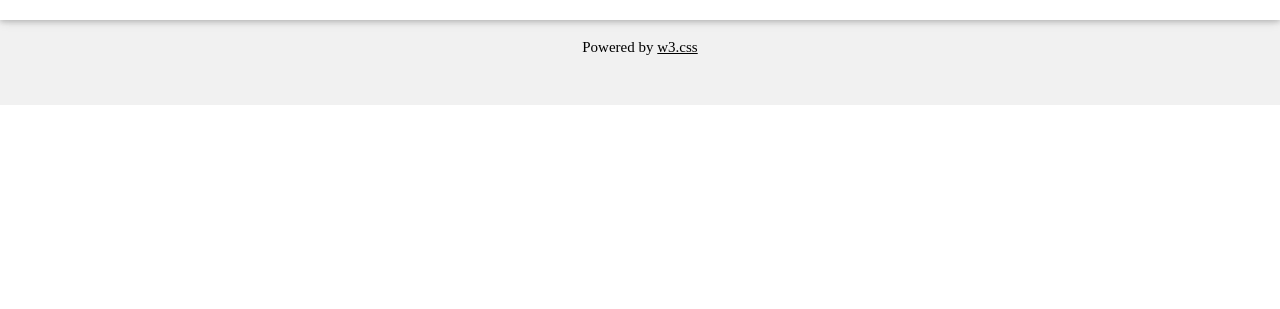
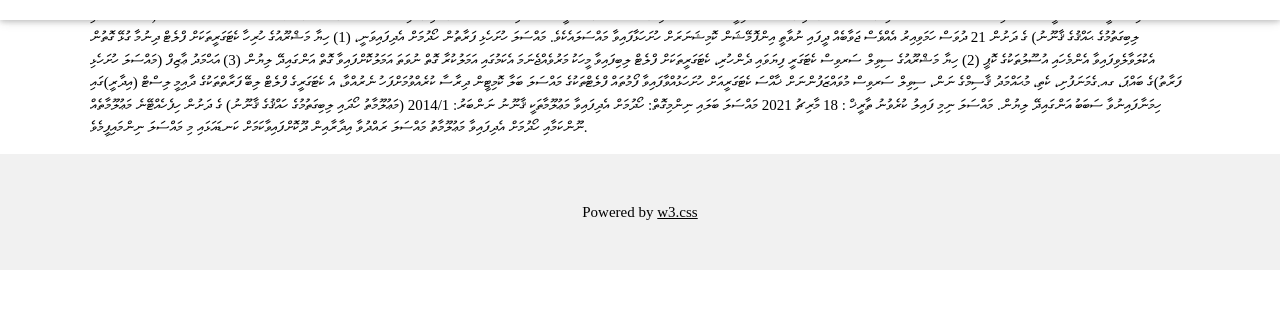
Before and after one commit to areeb-h/areeb-h.github.io, a plain HTML site: page index.html in a window 1280 px wide. Shown: the part 35-344 px from the top of the page. Drawn offline with nearby package versions, Linux system fonts and the light colour scheme.

Commit message:
Update index.html

```diff
--- a/index.html
+++ b/index.html
@@ -37,6 +37,7 @@ h1, h2, h3, h4, h5, h6 {
 <!-- Page content -->
 <div class="w3-content" style="max-width:1100px">
 
+  <p> މައްސަލަ ރަޖިސްޓްރީ ކުރެވުނު ތާރީޚް : 09 މާރިޗު 2021 މައްސަލަ ހުށަހެޅި ފަރާތް : އާޙްމަދު އާޒިފް މައްސަލަ: މިއީ، މައްސަލަ ހުށަހެޅި ފަރާތުން 11 ފެބުރުވަރީ 2021ގައި މައްސަލަ ރައްދުވާ އިދާރާއިން މަޢުލޫމާތު ހޯދުމަށް އެދުމުން، ޤާނޫނު ނަންބަރު: 2014/1 (މައުލޫމާތު ހޯދައި ލިބިގަތުމުގެ ޙައްޤުގެ ޤާނޫނު) ގެ ދަށުން 21 ދުވަސް ހަމަވިއިރު އެއްވެސް ޖަވާބެއް ދީފައި ނުވާތީ އިންފޮމޭޝަން ކޮމިޝަނަރަށް ހުށަހަޅާފައިވާ މައްސަލައެކެވެ. މައްސަލަ ހުށަހެޅި ފަރާތުން ހޯދުމަށް އެދިފައިވަނީ، (1) ހިޔާ މަޝްރޫއުގެ ހުރިހާ ކެޓަގަރީތަކަށް ފްލެޓް ދިނުމާ ގުޅޭ ގޮތުން އެކުލަވާލެވިފައިވާ އެންމެހައި އުސޫލުތަކުގެ ކޮޕީ (2) ހިޔާ މަޝްރޫއުގެ ސިވިލް ސަރވިސް ކެޓަގަރީ ފިޔަވައި ދެންހުރި، ކެޓަގަރީތަކަށް ފްލެޓް ލިބިފައިވާ މީހަކު މަރުވެއްޖެނަމަ އެކަމުގައި އަމަލުކުރާ ގޮތް ނުވަތަ އަމަލުކޮށްފައިވާ ގޮތް އަންގައިދޭ ލިޔުން (3) އަޙްމަދު ޢާޒިފް (މައްސަލަ ހުށަހެޅި ފަރާތު)ގެ ބައްޕަ، ގއ.ގެމަނަފުށި، ކެތި، މުޙައްމަދު ޤާސިމްގެ ނަން، ސިވިލް ސަރވިސް މުވައްޒަފުންނަށް ޚާއްސަ ކެޓަގަރީއަށް ހުށަހަޅުއްވާފައިވާ ފޯމުތައް ފްލެޓްތަކުގެ މައްސަލަ ބަލާ ކޮމިޓީން ދިރާސާ ކުރެއްވުމަށްފަހު ނެރުއްވާ، އެ ކެޓަގަރީގެ ފްލެޓް ލިބޭ ފަރާތްތަކުގެ ދާއިމީ ލިސްޓް (އިދާރީ)ގައި ހިމަނާފައިނުވާ ސަބަބު އަންގައިދޭ ލިޔުން. މައްސަލަ ނިމި ފައިލު ކުރެވުނު ތާރީޚް : 18 މާރިޗު 2021 މައްސަލަ ބަލައި ނިންމިގޮތް: ހޯދުމަށް އެދިފައިވާ މަޢުލޫމާތަކީ ޤާނޫނު ނަންބަރު: 2014/1 (މަޢުލޫމާތު ހޯދައި ލިބިގަތުމުގެ ހައްޤުގެ ޤާނޫނު) ގެ ދަށުން ހިފެހެއްޓޭނެ މަޢުލޫމާތެއް ނޫންކަމާއި ހޯދުމަށް އެދިފައިވާ މަޢުލޫމާތު މައްސަލަ ރައްދުވާ އިދާރާއިން ދޫކޮށްފައިވާކަމަށް ކަނޑައަޅައި މި މައްސަލަ ނިންމައިފީމެވެ.</p>
 
 <!-- End page content -->
 </div>
```
